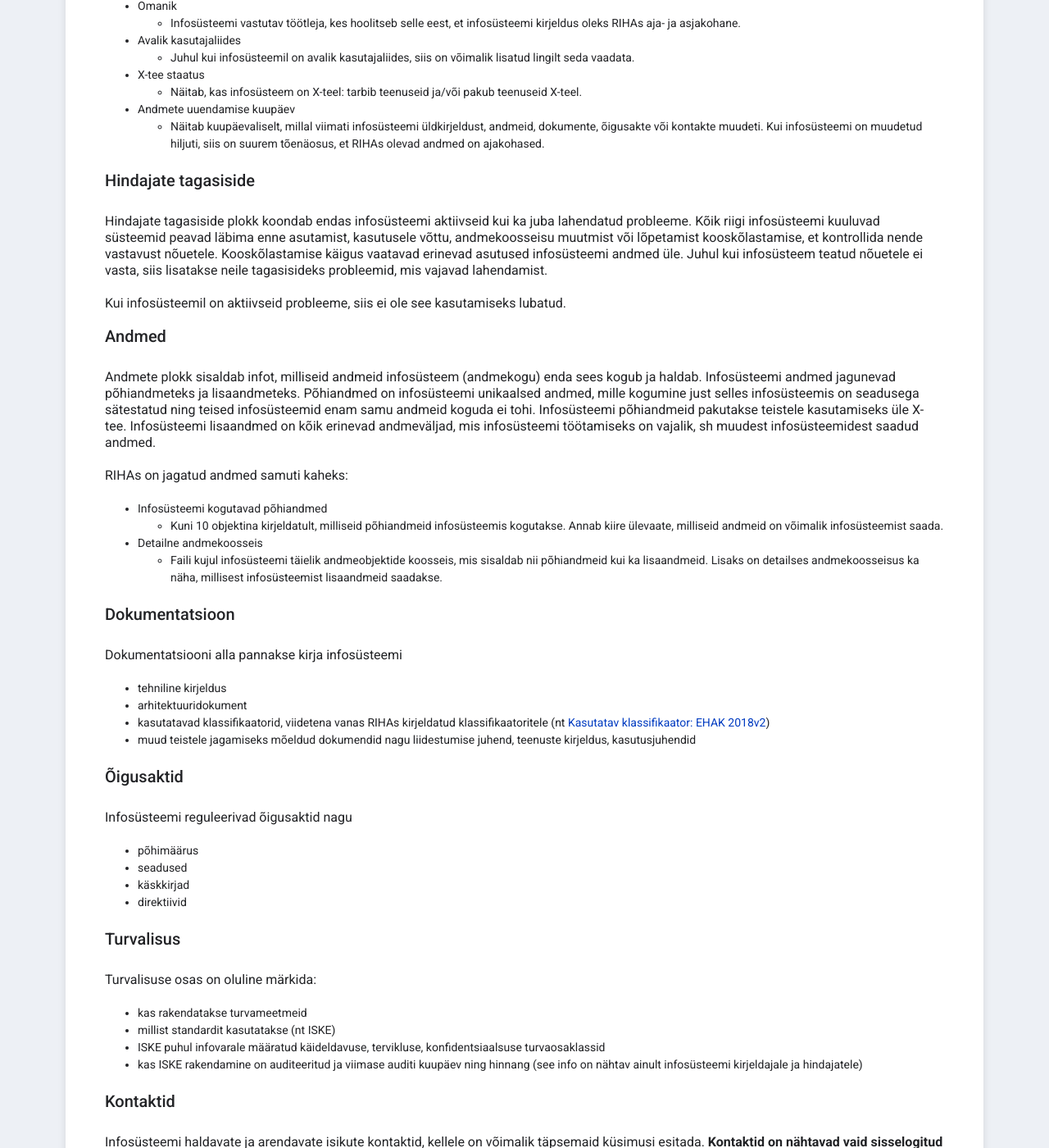
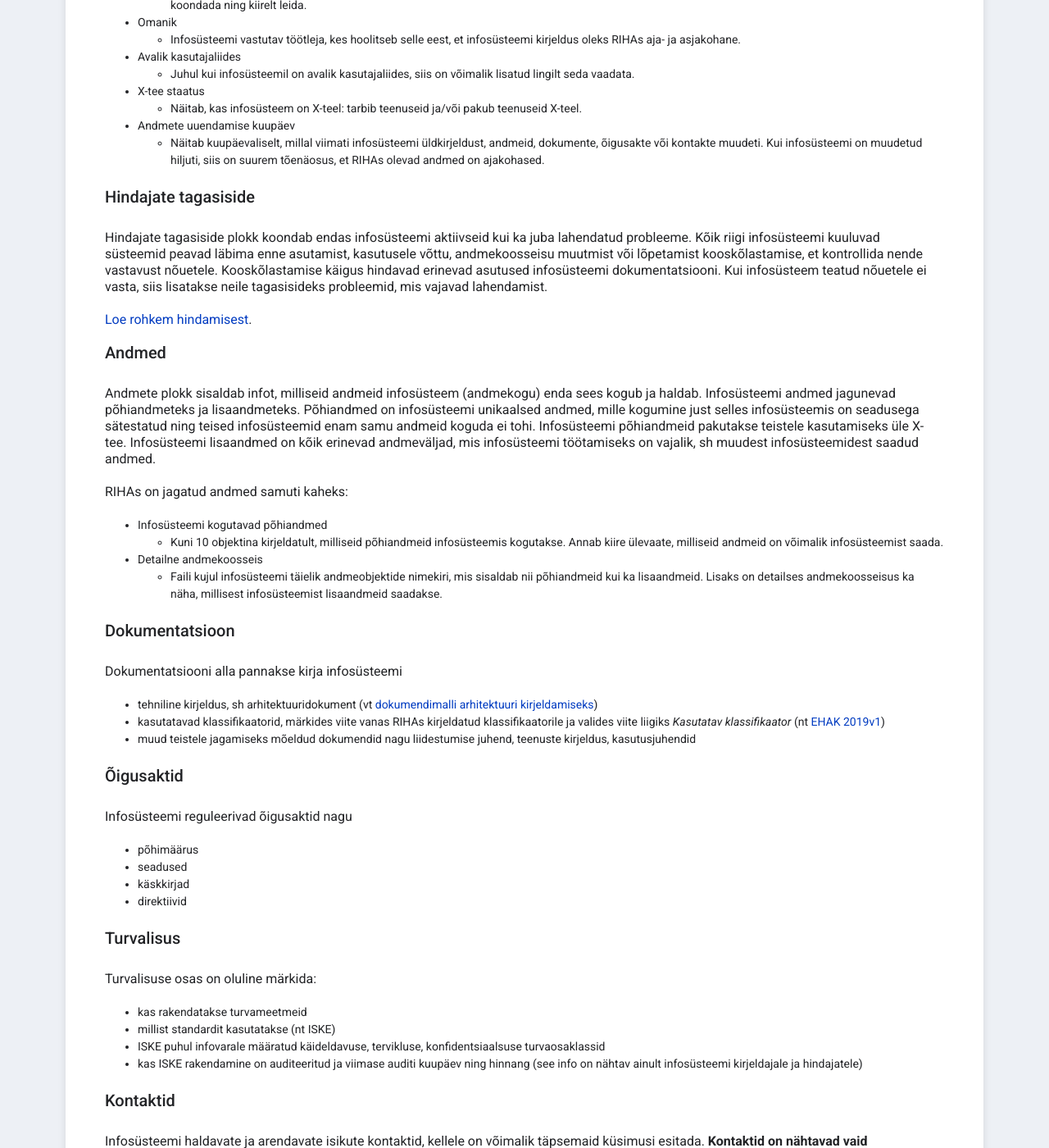
Before and after one commit to e-gov/RIHA-Help, a Jekyll site: the page built from docs/RIHAs-kirjeldamine.md, in a window 1280 px wide and 1400 px high, scrolled down 1511 px. Shown: the whole window at 82% size. Built offline with Jekyll 4.4.1, drawn with Linux system fonts in a browser that asks for light colours; some of the changed text lies outside the part shown.

Commit message:
Update RIHAs-kirjeldamine.md

```diff
--- a/docs/RIHAs-kirjeldamine.md
+++ b/docs/RIHAs-kirjeldamine.md
@@ -3,9 +3,9 @@ title: Infosüsteemide kirjeldamine RIHAs
 ---
 
 ## Milliseid infosüsteeme on vaja RIHAsse kirja panna?
- RIHAsse pannakse kirja riigi, kohaliku omavalitsuse või muu avalik-õigusliku juriidilise isiku või avalikke ülesandeid täitva eraõigusliku isiku infosüsteemid, mis asutatakse ja mida kasutatakse seaduses, selle alusel antud õigusaktis või rahvusvahelises lepingus sätestatud ülesannete täitmiseks.
+ RIHAsse pannakse kirja riigi, kohaliku omavalitsuse või muu avalik-õigusliku juriidilise isiku või avalikke ülesandeid täitva eraõigusliku isiku infosüsteemid, mis asutatakse ja mida kasutatakse seaduses, selle alusel antud õigusaktis või rahvusvahelises lepingus sätestatud ülesannete täitmiseks. Teisiti öeldes, RIHAs registreeritakse kõik sellised infosüsteemid, mis on andmekogud avaliku teabe seaduse mõistes ja muud selliste infosüsteemidega seotud ja X-teega liidestatud asutuse hallatavad infosüsteemid.
 
- Lisaks toimub RIHA kaudu ka X-tee alamsüsteemide registreerimine.
+ Lisaks registreeritakse RIHAs ka X-tee alamsüsteemid. [Loe rohkem X-tee alamsüsteemide registreerimisest](https://abi.riha.ee/X-tee-alamsysteem).
 
 ## Kuidas saan RIHAsse infosüsteemi kirja panna?
 
@@ -14,7 +14,7 @@ title: Infosüsteemide kirjeldamine RIHAs
     - Vali lehe alaosas **Lisa uus**
     - Sisesta infosüsteemi esialgsed andmed ja vajuta **Salvesta**. Luuakse uus infosüsteem sinu lisatud andmetega.
     - Muuda infosüsteemi üldandmeid, dokumentatsiooni, lisa andmete kirjeldus ja märgi ka kontaktid
-- Kui kasutad infosüsteemi pidamiseks **standardlahendust**, siis saad infosüsteemi kirja panna ka nii, et registreerid RIHAs kirjeldatud standardlahenduse kasutamise
+- Kui kasutad infosüsteemi pidamiseks [**standardlahendust**](standardlahenduse-kasutamise-registreerimine), siis saad infosüsteemi kirja panna ka nii, et registreerid RIHAs kirjeldatud standardlahenduse kasutamise
     - Ava [standardlahendusena registreeritud infosüsteem](https://www.riha.ee/Systems?topic=standardlahendus) ning plokis **Seosed süsteemidega** kliki nupul **Registreerin kasutajaks**
     - Sisesta nimi (kasuta andmekogu põhimääruses märgitud nime), lühinimi, eesmärk ja kirjelda milliste erisustega standardlahendust kasutad (nt moodulite nimed, versioon jms) ja vajuta **Salvesta**
     - Luuakse uue infosüsteemi kirjeldus, kuhu kopeeritakse osa andmeid ja dokumente standardlahenduselt ning lisatakse sinu märgitud andmed
@@ -51,9 +51,9 @@ Infosüsteemide detailvaates on mitmeid välju, millel on oma tähendus. Infosü
 
 ### Hindajate tagasiside
 
-Hindajate tagasiside plokk koondab endas infosüsteemi aktiivseid kui ka juba lahendatud probleeme. Kõik riigi infosüsteemi kuuluvad süsteemid peavad läbima enne asutamist, kasutusele võttu, andmekoosseisu muutmist või lõpetamist kooskõlastamise, et kontrollida nende vastavust nõuetele. Kooskõlastamise käigus vaatavad erinevad asutused infosüsteemi andmed üle. Juhul kui infosüsteem teatud nõuetele ei vasta, siis lisatakse neile tagasisideks probleemid, mis vajavad lahendamist.
+Hindajate tagasiside plokk koondab endas infosüsteemi aktiivseid kui ka juba lahendatud probleeme. Kõik riigi infosüsteemi kuuluvad süsteemid peavad läbima enne asutamist, kasutusele võttu, andmekoosseisu muutmist või lõpetamist kooskõlastamise, et kontrollida nende vastavust nõuetele. Kooskõlastamise käigus hindavad erinevad asutused infosüsteemi dokumentatsiooni. Kui infosüsteem teatud nõuetele ei vasta, siis lisatakse neile tagasisideks probleemid, mis vajavad lahendamist.
 
-Kui infosüsteemil on aktiivseid probleeme, siis ei ole see kasutamiseks lubatud.
+[Loe rohkem hindamisest](https://abi.riha.ee/RIHAs-hindamine).
 
 
 ### Andmed
@@ -66,15 +66,14 @@ RIHAs on jagatud andmed samuti kaheks:
 - Infosüsteemi kogutavad põhiandmed
   - Kuni 10 objektina kirjeldatult, milliseid põhiandmeid infosüsteemis kogutakse. Annab kiire ülevaate, milliseid andmeid on võimalik infosüsteemist saada.
 - Detailne andmekoosseis
-  - Faili kujul infosüsteemi täielik andmeobjektide koosseis, mis sisaldab nii põhiandmeid kui ka lisaandmeid. Lisaks on detailses andmekoosseisus ka näha, millisest infosüsteemist lisaandmeid saadakse.
+  - Faili kujul infosüsteemi täielik andmeobjektide nimekiri, mis sisaldab nii põhiandmeid kui ka lisaandmeid. Lisaks on detailses andmekoosseisus ka näha, millisest infosüsteemist lisaandmeid saadakse.
 
 ### Dokumentatsioon
 
 Dokumentatsiooni alla pannakse kirja infosüsteemi
 
-- tehniline kirjeldus
-- arhitektuuridokument
-- kasutatavad klassifikaatorid, viidetena vanas RIHAs kirjeldatud klassifikaatoritele (nt [Kasutatav klassifikaator: EHAK 2018v2](https://vana.riha.ee/riha/main/kla/eesti_haldus-_ja_asustusjaotuse_klassifikaator_2018v1_ver20))
+- tehniline kirjeldus, sh arhitektuuridokument (vt [dokumendimalli arhitektuuri kirjeldamiseks](https://moodle.ria.ee/mod/resource/view.php?id=671))
+- kasutatavad klassifikaatorid, märkides viite vanas RIHAs kirjeldatud klassifikaatorile ja valides viite liigiks _Kasutatav klassifikaator_ (nt [EHAK 2019v1](https://vana.riha.ee/riha/main/kla/eesti_haldus-_ja_asustusjaotuse_klassifikaator_2018v3_ver22))
 - muud teistele jagamiseks mõeldud dokumendid nagu liidestumise juhend, teenuste kirjeldus, kasutusjuhendid
 
 
```
Also changed, not shown: other parts of docs/RIHAs-kirjeldamine.md (+1 -1 lines).
